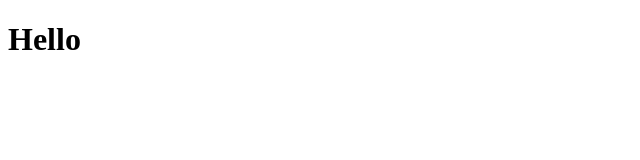
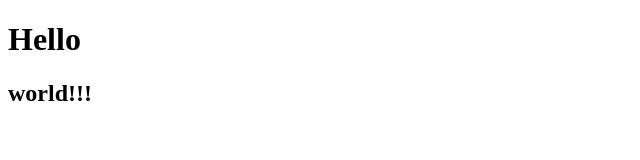
Before and after one commit to git-pvz/studious-octo-journey, a plain HTML site: page index.html in a window 1280 px wide. Shown: the whole page, without its empty margins (0-640 px from the left). Drawn offline with Linux system fonts and the light colour scheme.

Commit message:
Add world

```diff
--- a/index.html
+++ b/index.html
@@ -7,5 +7,7 @@
 </head>
 <body>
     <h1>Hello</h1>
+
+    <h2>world!!!</h2>
 </body>
 </html>
```
Also changed, not shown: file2.txt.
